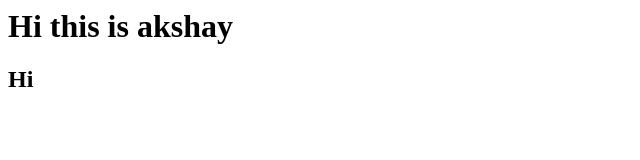
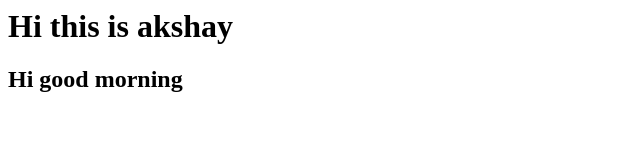
Before and after one commit to akshaybhandare/akshaybhandare.github.io, a plain HTML site: page index.html in a window 1280 px wide. Shown: the whole page, without its empty margins (0-640 px from the left). Drawn offline with Linux system fonts and the light colour scheme.

Commit message:
test2
test2

```diff
--- a/index.html
+++ b/index.html
@@ -1,6 +1,4 @@
 <HTML>
-
-
 <head>
 <title>
 Akshay Bhandare
@@ -11,7 +9,7 @@ Hi this is akshay
 </head>
 <body>
 <h2>
-Hi
+Hi good morning
 </h2>
 </body>
 
```
